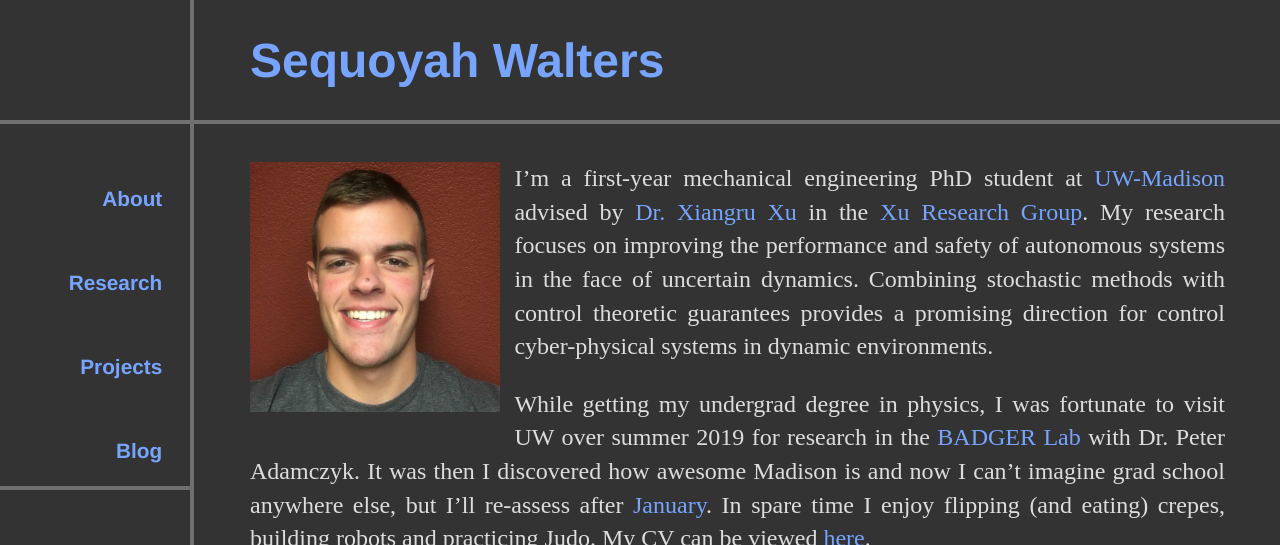
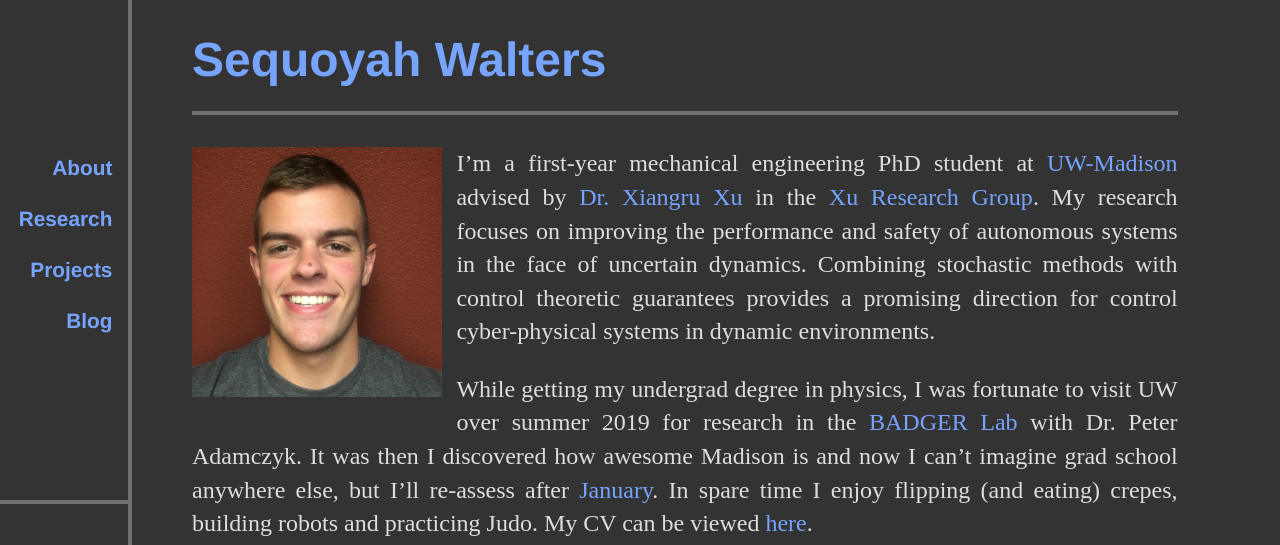
Before and after one commit to seqwalt/seqwalt.github.io, a Jekyll site: the page built from index.markdown, in a window 1280 px wide. Shown: the top 545 px of the page. Built offline with Jekyll 4.4.1, drawn with Linux system fonts in a browser that asks for light colours; grey boxes are pictures that could not be loaded.

Commit message:
sizing fixes

```diff
--- a/_layouts/default.html
+++ b/_layouts/default.html
@@ -19,16 +19,17 @@
 							<li><a href="/research">Research</a></li>
 	        		<li><a href="/projects">Projects</a></li>
 	        		<li><a href="/blog">Blog</a></li>
-							<br><br><br><br><br>
-							<li><a href="mailto:snwalters2@wisc.edu" class="networks">Email</a></li>
-	        		<li><a href="https://github.com/seqwalt" class="networks">Github</a></li>
-							<li><a href="https://www.linkedin.com/in/sequoyah-walters" class="networks">LinkedIn</a></li>
 	    		</ul>
 			</nav>
+			<ul class="networks">
+					<li><a href="mailto:snwalters2@wisc.edu">Email</a></li>
+					<li><a href="https://github.com/seqwalt">Github</a></li>
+					<li><a href="https://www.linkedin.com/in/sequoyah-walters">LinkedIn</a></li>
+			</ul>
 			<div class="vline"></div>
 			<div class="hline1"></div>
-			<div class="hline2"></div><div class="hline3"></div>
-			<h1>{{ page.title }}</h1><br>
+			<div class="hline2"></div>
+			<h1>{{ page.title }}</h1>
 			<div class="container">
 
 			{{ content }}
--- a/css/main.css
+++ b/css/main.css
@@ -1,9 +1,9 @@
 body {
-    margin-left: 250px;
-    margin-right: 55px;;
-    margin-top: 20px;
+    margin-left: 12em;
+    margin-right: 8vw;
+    margin-top: 1em;
     margin-bottom: auto;
-    min-width: 480px;
+    min-width: 30em;
     text-align: justify;
     background-color: #333333;
 }
@@ -14,25 +14,42 @@ nav ul {
     font-weight: bold;
     font-size: 1.3em;
     position: fixed;
-    margin-right: 10px;
-    top: 8em;
-    left: 3.3em;
+    top: 15vh;
+    left: .9em;
 }
-nav ul li {
+nav ul li{
     display: block;
-    margin-bottom: 60px;
-    margin-right: 0px;
+    margin-bottom: 3vh;
+    text-align: right;
+}
+ul.networks li {
+    display: block;
+    margin-bottom: 3vh;
     text-align: right;
 }
 nav li a:hover{
   text-decoration: none;
-  outline: 5px solid #dddddd;
-  outline-offset: 5px
+  outline: .4em solid #dddddd;
+  outline-offset: 0.4em
 }
-li a.networks:hover{
+ul.networks{
+  font-family:'Helvetica', 'Arial', 'Sans-Serif';
+  padding: 0px;
+  list-style: none;
+  font-weight: bold;
+  font-size: 1.3em;
+  position: fixed;
+  bottom: 8vh;
+  left: 2em;
+}
+ul.networks li a{
+  font-size: .8em;
+  color: #dddddd;
+}
+ul.networks li a:hover{
     text-decoration: none;
-    outline: 3px solid #76a4ff;
-    outline-offset: 4px;
+    outline: .3em solid #76a4ff;
+    outline-offset: 0.3em;
 }
 a, ol {
     text-decoration: none;
@@ -45,7 +62,9 @@ h1 {
     font-size: 3em;
     font-family:'Helvetica', 'Arial', 'Sans-Serif';
     color: #76a4ff;
-    margin-top: 5px;
+    padding-bottom: 0.5em;
+    border-bottom: 4px solid #707070;
+    text-align: left;
 }
 h2{
     font-family:'Sans-Serif';
@@ -72,17 +91,11 @@ ul.proj {
     font-size: 1.5em;
     color: #dddddd;
 }
-ul.proj img:hover {
-
-}
-.networks {
-    font-size: .8em;
-    color: #dddddd;
-}
 .left-picture{
     float: left;
     margin-right: 0.6em;
     margin-bottom: 0.4em;
+    display: inline-block;
 }
 .center {
     display: block;
@@ -94,26 +107,24 @@ ul.proj img:hover {
   border-left: 4px solid #707070;
   height: auto;
   position: fixed;
-  left: 190px;
+  left: 8em;
   top: 0px;
   bottom: 0px;
 }
 .hline1 {
   border-top: 4px solid #707070;
   position: fixed;
-  width: 190px;
+  width: 8em;
   left: 0px;
-  bottom: 410px;
+  bottom: 44vh;
 }
 .hline2 {
+  display: none;
   border-top: 4px solid #707070;
   position: relative;
   left: 55px;
   top: 100px;
 }
-.hline3 {
-  border-top: 4px solid #707070;
-  position: relative;
-  right: 250px;
-  top: 96px;
+td {
+  vertical-align: top;
 }
```
Also changed, not shown: projects/index.html (+9 -7 lines).
